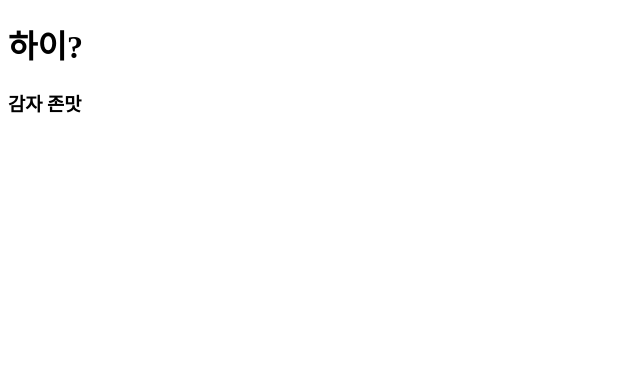
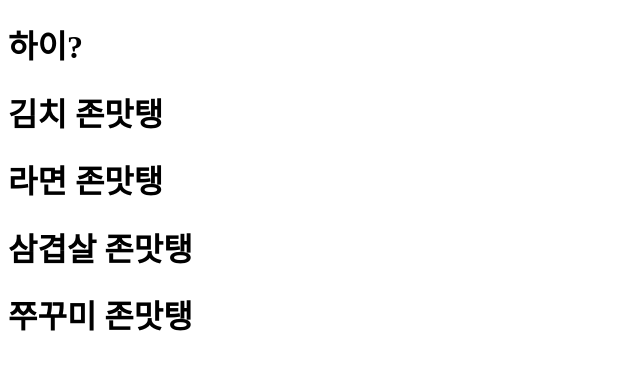
Before and after one commit to antlikelion/nomad-react, a React (Create React App) app: page / in a window 1280 px wide. Shown: the top 370 px of the page, without its empty margins (0-640 px from the left). Built offline with nearby package versions, Linux system fonts and the light colour scheme.

Commit message:
jsx와 props의 활용

```diff
--- a/src/App.js
+++ b/src/App.js
@@ -1,11 +1,22 @@
 import React from 'react';
-import Potato from './Potato'
+
+// function Food(props) {
+function Food({ name }) {
+  // props를 디스트럭쳐링한 형태
+  return <h1>{name} 존맛탱</h1>
+  // jsx안에서 변수는 {}에 삽입하면 된다
+}
 
 function App() {
   return (
     <div className="App">
       <h1>하이?</h1>
-      <Potato />
+      <Food name="김치" />
+      <Food name="라면" />
+      <Food name="삼겹살" />
+      <Food name="쭈꾸미" />
+      {/* 여기서 name같은 것들을 prop이라고 함 */}
+      {/* 이와 같은 prop은 해당 컴포넌트의 argument에 props라는 인자로 전달됨 */}
     </div>
   );
 }
--- a/src/Potato.js
+++ /dev/null
@@ -1,10 +0,0 @@
-import React from 'react'
-// 컴포넌트를 작성할 때마다 import해줘야 함
-// jsx를 인식하기 위해 꼭 필요하다고 함
-
-// 컴포넌트는 대문자로 시작
-function Potato() {
-    return <h3>감자 존맛</h3>
-}
-
-export default Potato;
```
